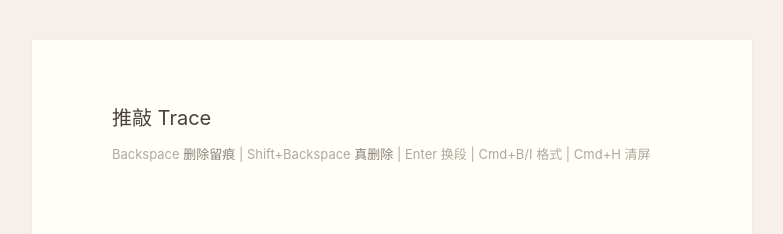
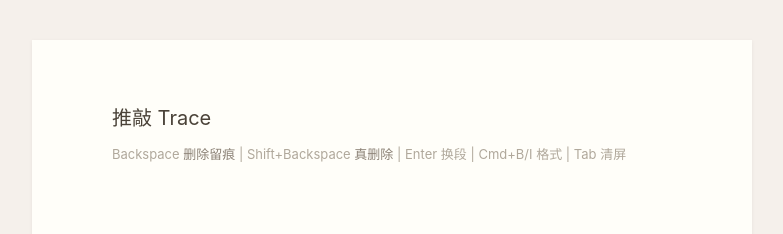
Before and after one commit to cybersun55/trace, a React (Vite) app: page / in a window 1280 px wide. Shown: the top 234 px of the page, without its empty margins (248-1031 px from the left). Built offline with nearby package versions, Linux system fonts and the light colour scheme.

Commit message:
清屏快捷键从 Cmd+H 改为 Tab
Cmd+H 在 macOS 被系统拦截无效，Tab 在 contentEditable 中无用可安全占用

```diff
--- a/src/App.tsx
+++ b/src/App.tsx
@@ -10,7 +10,7 @@
         推敲 Trace
       </h1>
       <div className="hint">
-        Backspace <b>删除留痕</b> | Shift+Backspace <b>真删除</b> | Enter 换段 | Cmd+B/I 格式 | Cmd+H 清屏
+        Backspace <b>删除留痕</b> | Shift+Backspace <b>真删除</b> | Enter 换段 | Cmd+B/I 格式 | Tab 清屏
       </div>
       <Editor />
     </div>
--- a/src/Editor.tsx
+++ b/src/Editor.tsx
@@ -31,11 +31,13 @@
 
       const mod = e.metaKey || e.ctrlKey;
 
-      if (mod && !e.shiftKey && e.key === 'h') {
+      // Tab 切换清屏
+      if (e.key === 'Tab') {
         e.preventDefault();
         storeToggleHide();
         return;
       }
+
       if (mod && !e.shiftKey) {
         if (e.key === 'b' || e.key === 'B') {
           e.preventDefault();
```
